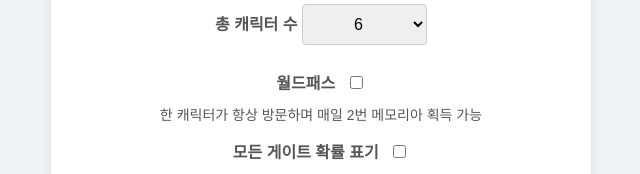
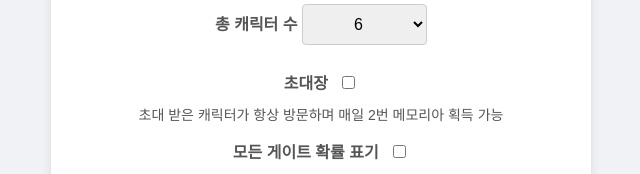
Before and after one commit to RilakKuma2/prsk_memoria, a plain HTML site: page index.html in a window 1280 px wide. Shown: the part 190-364 px from the top of the page, without its empty margins (319-959 px from the left). Drawn offline with Linux system fonts and the light colour scheme.

Commit message:
Update index.html

```diff
--- a/index.html
+++ b/index.html
@@ -100,9 +100,9 @@ th {
         </select>
       </div>
       <div class="input-group">
-        <label for="worldpass">월드패스</label>
+        <label for="worldpass">초대장</label>
         <input type="checkbox" id="worldpass">
-        <div class="info-text">한 캐릭터가 항상 방문하며 매일 2번 메모리아 획득 가능</div>
+        <div class="info-text">초대 받은 캐릭터가 항상 방문하며 매일 2번 메모리아 획득 가능</div>
       </div>
       <div class="input-group">
         <label for="allGates">모든 게이트 확률 표기</label>
```
